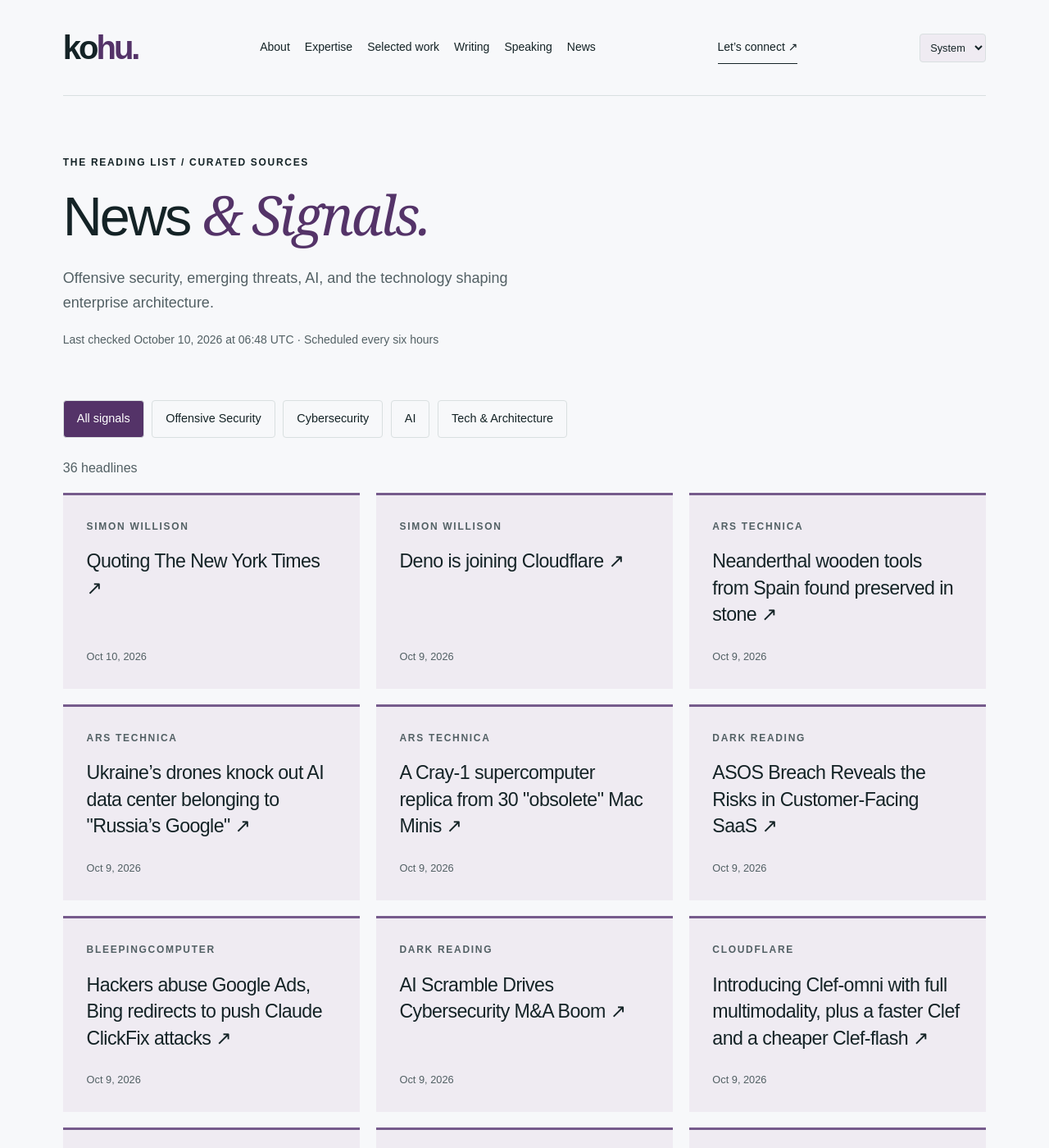
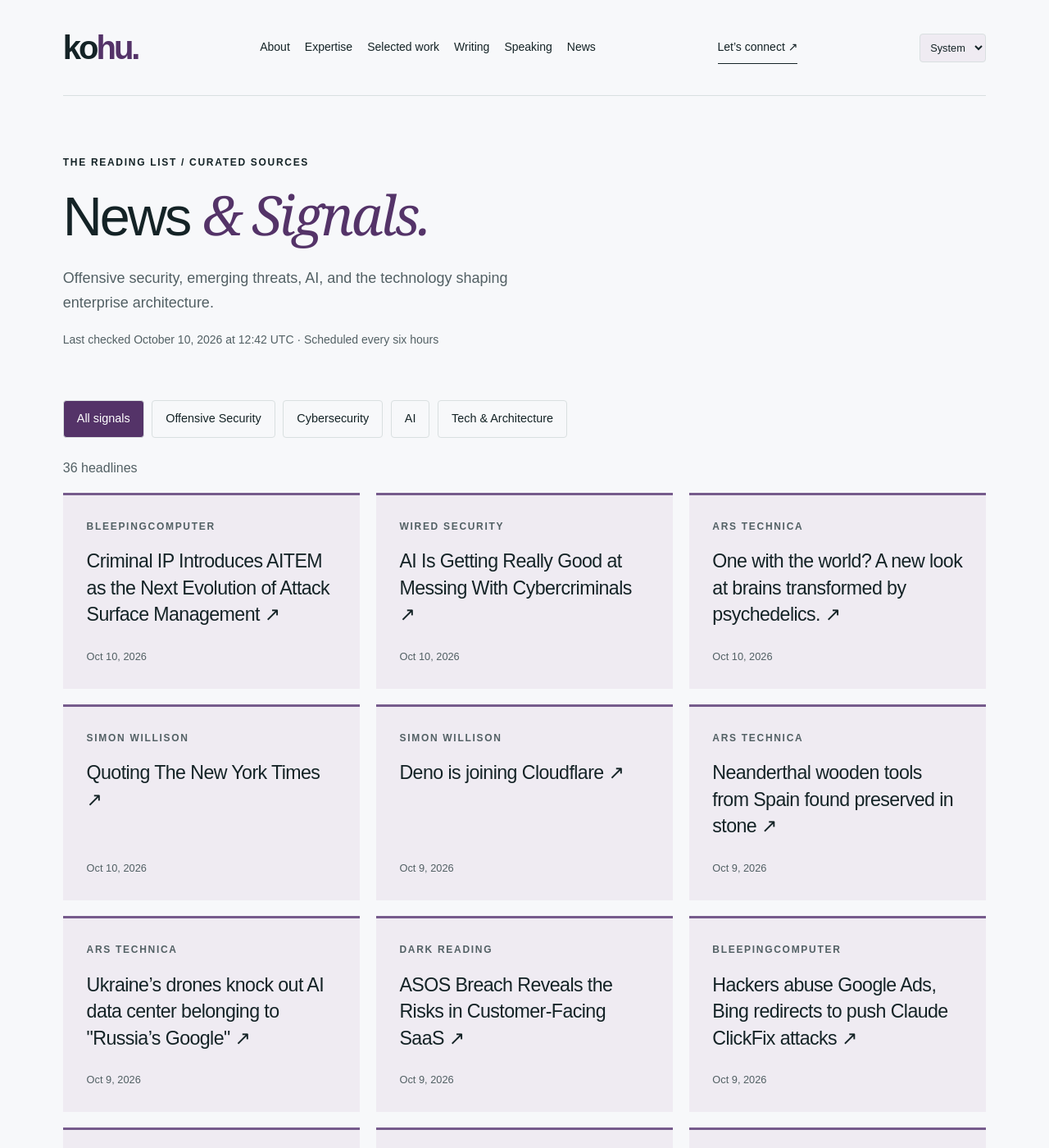
Before and after one commit to hntk/hntk.github.io, a Jekyll site: the page built from news/index.html, in a window 1280 px wide and 1400 px high. Shown: the whole window at 82% size. Built offline with Jekyll 4.4.1, drawn with Linux system fonts in a browser that asks for light colours; part of the change alters nothing that is shown; some of the changed text lies outside the part shown.

Commit message:
Refresh News and Signals

```diff
--- a/_data/news.json
+++ b/_data/news.json
@@ -1,6 +1,30 @@
 {
-  "updated": "2026-10-10T06:48:40.791661+00:00",
+  "updated": "2026-10-10T12:42:26.378410+00:00",
   "items": [
+    {
+      "title": "Criminal IP Introduces AITEM as the Next Evolution of Attack Surface Management",
+      "url": "https://www.bleepingcomputer.com/news/security/criminal-ip-introduces-aitem-as-the-next-evolution-of-attack-surface-management/",
+      "published": "2026-10-10T12:30:39+00:00",
+      "source": "BleepingComputer",
+      "source_id": "bleepingcomputer",
+      "category": "cybersecurity"
+    },
+    {
+      "title": "AI Is Getting Really Good at Messing With Cybercriminals",
+      "url": "https://www.wired.com/story/ai-is-getting-really-good-at-messing-with-cybercriminals/",
+      "published": "2026-10-10T12:00:00+00:00",
+      "source": "WIRED Security",
+      "source_id": "wired",
+      "category": "cybersecurity"
+    },
+    {
+      "title": "One with the world? A new look at brains transformed by psychedelics.",
+      "url": "https://arstechnica.com/science/2026/10/the-psychedelic-brain-looks-like-chaos-underneath-theres-order/",
+      "published": "2026-10-10T11:15:35+00:00",
+      "source": "Ars Technica",
+      "source_id": "ars-technica",
+      "category": "tech-architecture"
+    },
     {
       "title": "Quoting The New York Times",
       "url": "https://simonwillison.net/2026/Oct/10/the-new-york-times/",
@@ -29,14 +53,6 @@
       "title": "Ukraine’s drones knock out AI data center belonging to \"Russia’s Google\"",
       "url": "https://arstechnica.com/gadgets/2026/10/ukraines-drones-knock-out-ai-data-center-belonging-to-russias-google/",
       "published": "2026-10-09T22:04:07+00:00",
-      "source": "Ars Technica",
-      "source_id": "ars-technica",
-      "category": "tech-architecture"
-    },
-    {
-      "title": "A Cray-1 supercomputer replica from 30 \"obsolete\" Mac Minis",
-      "url": "https://arstechnica.com/gadgets/2026/10/a-cray-1-supercomputer-replica-from-30-obsolete-mac-minis/",
-      "published": "2026-10-09T21:51:12+00:00",
       "source": "Ars Technica",
       "source_id": "ars-technica",
       "category": "tech-architecture"
@@ -85,14 +101,6 @@
       "title": "Unpatched AhsayCBS flaws exploited to deploy webshells, mine crypto",
       "url": "https://www.bleepingcomputer.com/news/security/unpatched-ahsaycbs-flaws-exploited-to-deploy-webshells-mine-crypto/",
       "published": "2026-10-09T17:17:23+00:00",
-      "source": "BleepingComputer",
-      "source_id": "bleepingcomputer",
-      "category": "cybersecurity"
-    },
-    {
-      "title": "FBI arrests another suspected ShinyHunters hacker after agency breach",
-      "url": "https://www.bleepingcomputer.com/news/security/fbi-arrests-another-suspected-shinyhunters-hacker-after-agency-breach/",
-      "published": "2026-10-09T17:02:29+00:00",
       "source": "BleepingComputer",
       "source_id": "bleepingcomputer",
       "category": "cybersecurity"
@@ -176,14 +184,6 @@
       "source": "Hugging Face",
       "source_id": "hugging-face",
       "category": "ai"
-    },
-    {
-      "title": "Shaq Got Hacked. Now He’s Pitching for a VPN",
-      "url": "https://www.wired.com/story/how-a-weirdly-chill-celebrity-thinks-about-personal-cybersecurity/",
-      "published": "2026-10-07T21:31:51+00:00",
-      "source": "WIRED Security",
-      "source_id": "wired",
-      "category": "cybersecurity"
     },
     {
       "title": "NVIDIA, Microsoft Kick Off a New Beginning for Windows PCs With RTX Spark and AI Agents",
@@ -295,79 +295,79 @@
       "id": "ars-technica",
       "name": "Ars Technica",
       "status": "ok",
-      "last_success": "2026-10-10T06:48:40.791661+00:00"
+      "last_success": "2026-10-10T12:42:26.378410+00:00"
     },
     {
       "id": "bleepingcomputer",
       "name": "BleepingComputer",
       "status": "ok",
-      "last_success": "2026-10-10T06:48:40.791661+00:00"
+      "last_success": "2026-10-10T12:42:26.378410+00:00"
     },
     {
       "id": "cloudflare",
       "name": "Cloudflare",
       "status": "ok",
-      "last_success": "2026-10-10T06:48:40.791661+00:00"
+      "last_success": "2026-10-10T12:42:26.378410+00:00"
     },
     {
       "id": "dark-reading",
       "name": "Dark Reading",
       "status": "ok",
-      "last_success": "2026-10-10T06:48:40.791661+00:00"
+      "last_success": "2026-10-10T12:42:26.378410+00:00"
     },
     {
       "id": "hugging-face",
       "name": "Hugging Face",
       "status": "ok",
-      "last_success": "2026-10-10T06:48:40.791661+00:00"
+      "last_success": "2026-10-10T12:42:26.378410+00:00"
     },
     {
       "id": "microsoft-research",
       "name": "Microsoft Research",
       "status": "ok",
-      "last_success": "2026-10-10T06:48:40.791661+00:00"
+      "last_success": "2026-10-10T12:42:26.378410+00:00"
     },
     {
       "id": "nvidia",
       "name": "NVIDIA",
       "status": "ok",
-      "last_success": "2026-10-10T06:48:40.791661+00:00"
+      "last_success": "2026-10-10T12:42:26.378410+00:00"
     },
     {
       "id": "portswigger",
       "name": "PortSwigger Research",
       "status": "ok",
-      "last_success": "2026-10-10T06:48:40.791661+00:00"
+      "last_success": "2026-10-10T12:42:26.378410+00:00"
     },
     {
       "id": "schneier",
       "name": "Schneier on Security",
       "status": "ok",
-      "last_success": "2026-10-10T06:48:40.791661+00:00"
+      "last_success": "2026-10-10T12:42:26.378410+00:00"
     },
     {
       "id": "simon-willison",
       "name": "Simon Willison",
       "status": "ok",
-      "last_success": "2026-10-10T06:48:40.791661+00:00"
+      "last_success": "2026-10-10T12:42:26.378410+00:00"
     },
     {
       "id": "specterops",
       "name": "SpecterOps",
       "status": "ok",
-      "last_success": "2026-10-10T06:48:40.791661+00:00"
+      "last_success": "2026-10-10T12:42:26.378410+00:00"
     },
     {
       "id": "trail-of-bits",
       "name": "Trail of Bits",
       "status": "ok",
-      "last_success": "2026-10-10T06:48:40.791661+00:00"
+      "last_success": "2026-10-10T12:42:26.378410+00:00"
     },
     {
       "id": "wired",
       "name": "WIRED Security",
       "status": "ok",
-      "last_success": "2026-10-10T06:48:40.791661+00:00"
+      "last_success": "2026-10-10T12:42:26.378410+00:00"
     }
   ]
 }
```
